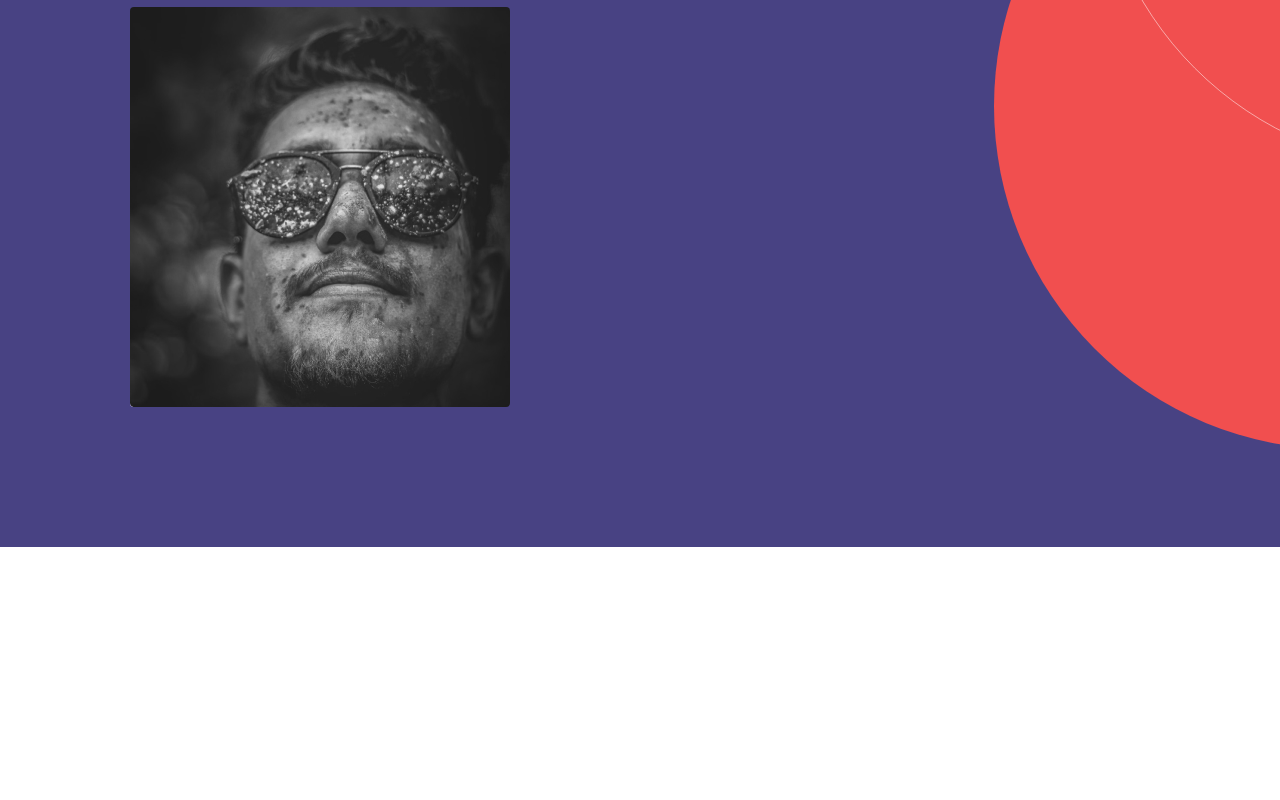
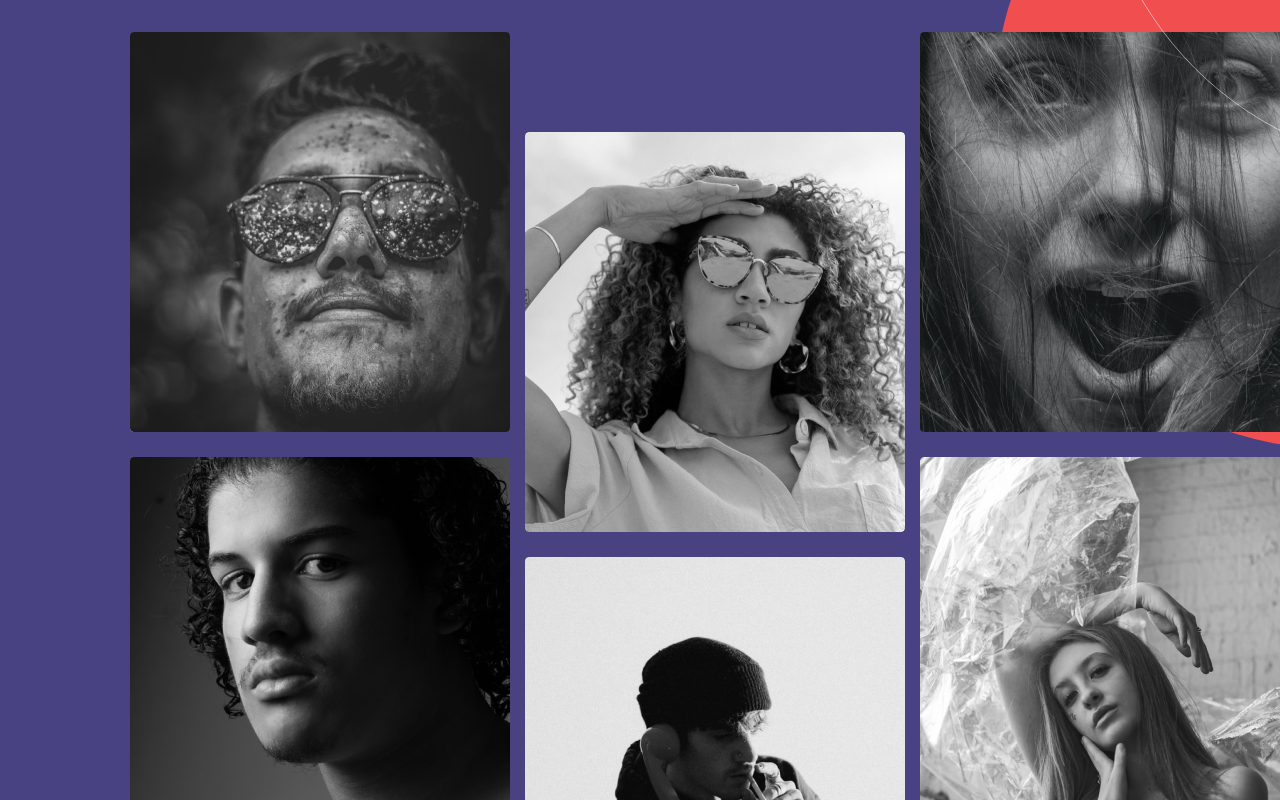
Before and after one commit to distanceOn/t1project, a React (Create React App) app: page / in a window 1280 px wide. Shown: the part 3800-4600 px from the top of the page. Before the commit the page ends 4347 px from the top, so only its background shows below. Built offline with nearby package versions, Linux system fonts and the light colour scheme.

Commit message:
feat: finish team block

```diff
--- a/src/components/molecules/Teammate/Teammate.module.scss
+++ b/src/components/molecules/Teammate/Teammate.module.scss
@@ -5,6 +5,8 @@
   justify-content: center;
   width: fit-content;
   cursor: pointer;
+  border-radius: 4px;
+  overflow: hidden;
 
   & * {
     cursor: pointer;
--- a/src/components/molecules/Teammate/Teammate.tsx
+++ b/src/components/molecules/Teammate/Teammate.tsx
@@ -1,20 +1,20 @@
 import { Picture } from '../../atoms/Picture/Picture';
 import { Title } from '../../atoms/Title/Title';
 import S from './Teammate.module.scss';
+import { TeammateProps } from './types';
+import { getInfoByImage } from './utils';
 
-type TeammateProps = {
-  image: 'maxim' | 'sasha' | 'andre' | 'anna' | 'fedor' | 'masha';
-};
 export const Teammate = ({ image }: TeammateProps) => {
+  const { name, position } = getInfoByImage(image);
   return (
     <div className={S.container}>
       <Picture size='large' image={image} />
       <div className={S.info}>
         <Title color='white' size='small'>
-          Maxim
+          {name}
         </Title>
         <Title color='white' size='min'>
-          Administrator
+          {position}
         </Title>
       </div>
     </div>
--- /dev/null
+++ b/src/components/molecules/Teammate/types.ts
@@ -0,0 +1,11 @@
+export type TeammateImage =
+  | 'maxim'
+  | 'sasha'
+  | 'andre'
+  | 'anna'
+  | 'fedor'
+  | 'masha';
+
+export type TeammateProps = {
+  image: TeammateImage;
+};
--- /dev/null
+++ b/src/components/molecules/Teammate/utils.ts
@@ -0,0 +1,32 @@
+import { TeammateImage } from './types';
+
+export const getInfoByImage = (image: TeammateImage) => {
+  const info = {
+    andre: {
+      name: 'Andre',
+      position: 'Designer',
+    },
+    anna: {
+      name: 'Anna',
+      position: 'Developer',
+    },
+    fedor: {
+      name: 'Fedor',
+      position: 'Designer',
+    },
+    masha: {
+      name: 'Masha',
+      position: 'Developer',
+    },
+    maxim: {
+      name: 'Maxim',
+      position: 'Administrator',
+    },
+    sasha: {
+      name: 'Sasha',
+      position: 'Developer',
+    },
+  };
+
+  return info[image];
+};
--- /dev/null
+++ b/src/components/organisms/Team/Team.module.scss
@@ -0,0 +1,20 @@
+.container {
+  display: flex;
+  flex-direction: column;
+  gap: 2.5rem;
+}
+
+.team {
+  display: grid;
+  grid-template-columns: repeat(3, 1fr);
+  grid-gap: 1.5rem;
+  & > div {
+    display: flex;
+    flex-direction: column;
+    gap: 2.5rem;
+  }
+}
+
+.padding {
+  padding-top: 10rem;
+}
--- a/src/components/organisms/Team/Team.tsx
+++ b/src/components/organisms/Team/Team.tsx
@@ -1,13 +1,26 @@
 import { Title } from '../../atoms/Title/Title';
 import { Teammate } from '../../molecules/Teammate/Teammate';
-
+import S from './Team.module.scss';
 export const Team = () => {
   return (
-    <div>
+    <div className={S.container}>
       <Title color='white' size='default'>
         Our team
       </Title>
-      <Teammate image='maxim' />
+      <div className={S.team}>
+        <div>
+          <Teammate image='maxim' />
+          <Teammate image='fedor' />
+        </div>
+        <div className={S.padding}>
+          <Teammate image='anna' />
+          <Teammate image='andre' />
+        </div>
+        <div>
+          <Teammate image='sasha' />
+          <Teammate image='masha' />
+        </div>
+      </div>
     </div>
   );
 };
```
